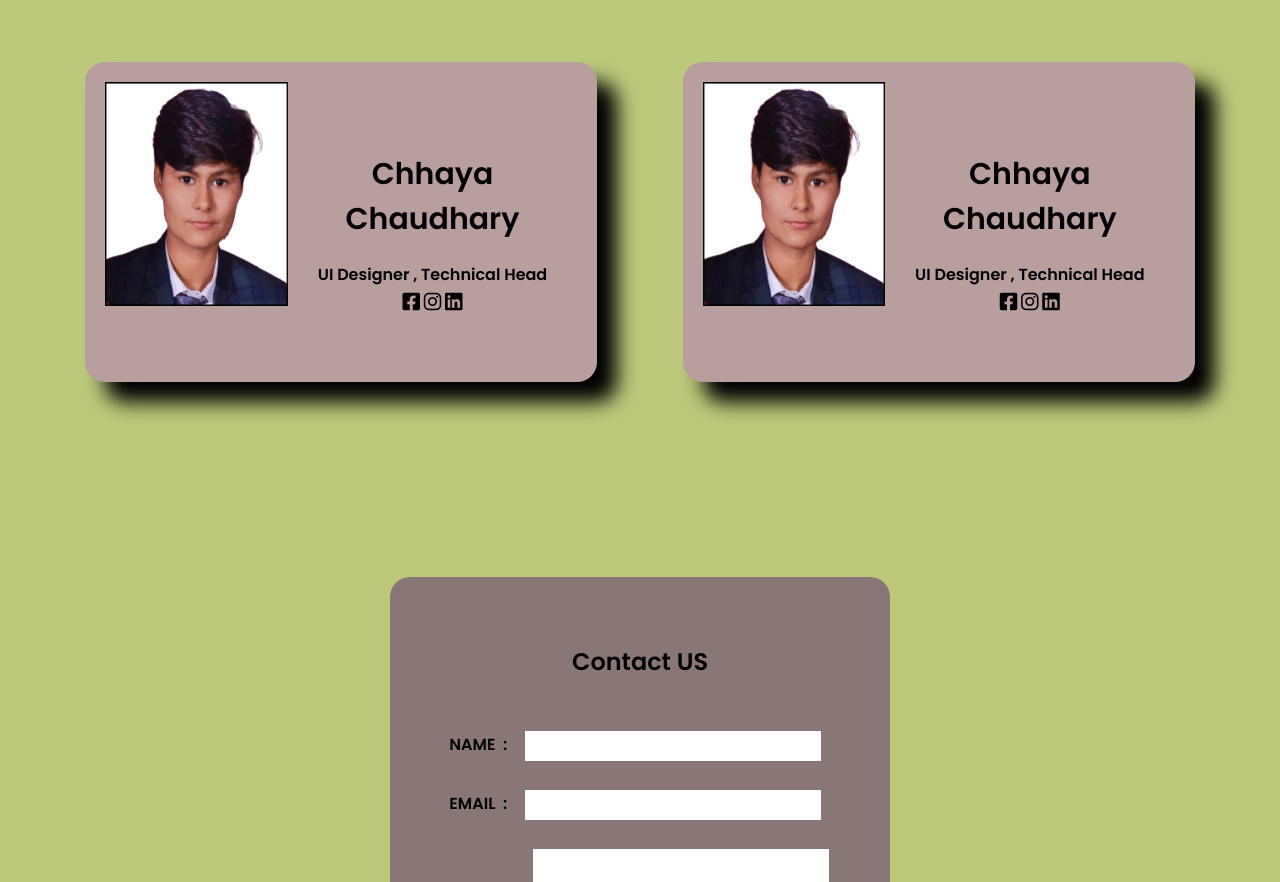
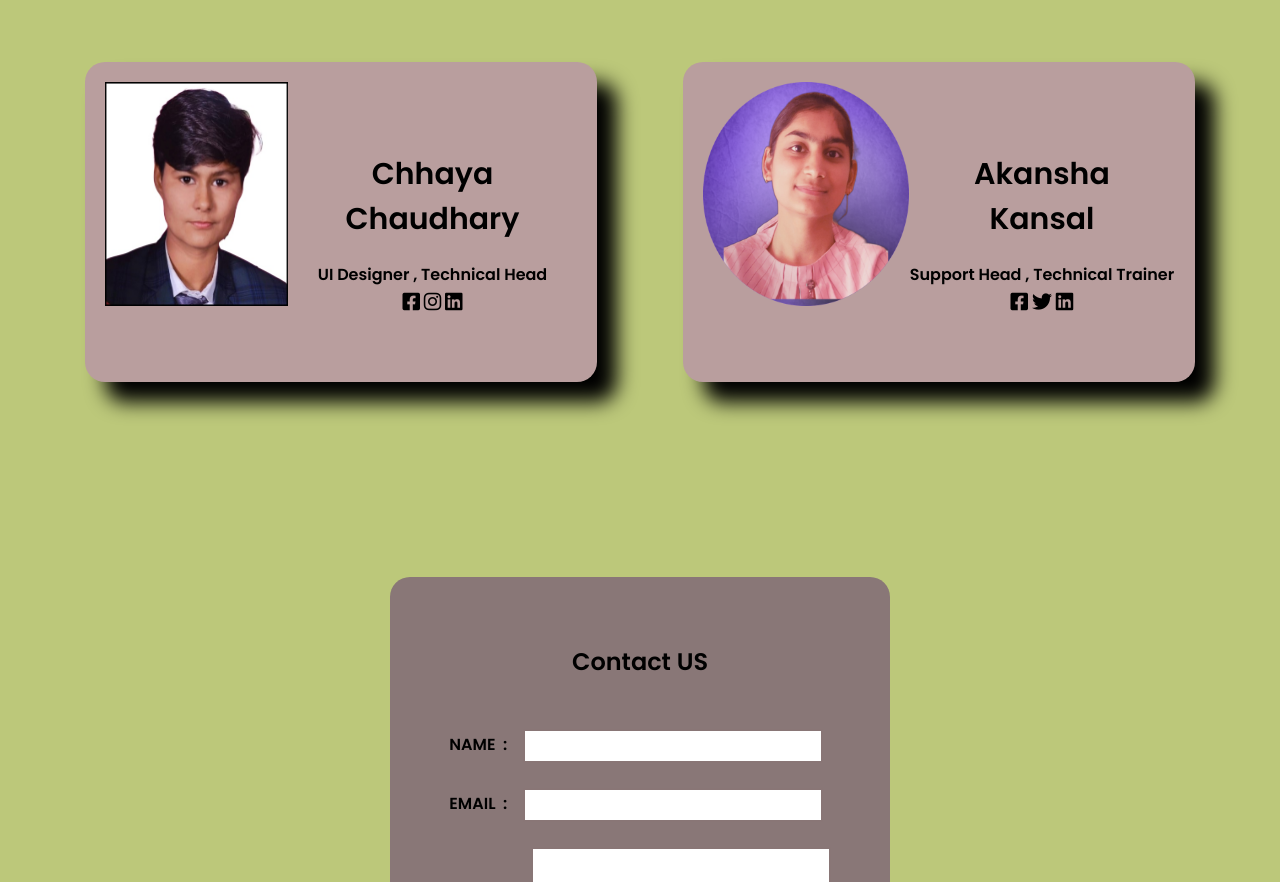
Before and after one commit to Chhaya7817/Book-Store, a plain HTML site: page index.html in a window 1280 px wide. Shown: the part 4899-5781 px from the top of the page. Drawn offline with Linux system fonts and the light colour scheme.

Commit message:
updated profile pic

```diff
--- a/index.html
+++ b/index.html
@@ -810,20 +810,20 @@
             </div>
           </div>
           <div class="person2">
-            <div><img src="./pictures/final.jpg" alt=""></div>
+            <div><img src="./pictures/profile-pic.png" alt=""></div>
             <div>
-                <a href="https://chhaya7817.github.io/Resume/"><h2>Chhaya Chaudhary</h2></a>
-                    <h4>UI Designer , Technical Head</h4>
+                <a href="https://akanshakansal01.github.io/My-Resume/"><h2>Akansha Kansal</h2></a>
+                    <h4>Support Head , Technical Trainer </h4>
                     <p class="social">
                     <a
-                      href="https://www.facebook.com/chhaya.chaudhary.5496683"
+                      href="https://www.facebook.com/profile.php?id=100088022114542"
                       target="_blank"
                       ><i class="fa-brands fa-square-facebook"></i
                     ></a>
-                    <a href="https://www.instagram.com/chhaya_chaudhary_2000/"
-                      ><i class="fa-brands fa-instagram"></i
+                    <a href="https://twitter.com/AkanshaKansal12"
+                      ><i class="fa-brands fa-twitter"></i
                     ></a>
-                    <a href="https://www.linkedin.com/in/chhaya-chaudhary-54232120a/"
+                    <a href="https://www.linkedin.com/in/akansha-kansal-7774aa237/"
                       ><i class="fa-brands fa-linkedin"></i
                     ></a></p>
             </div>
```
Also changed, not shown: pictures/profile-pic.png (added).
